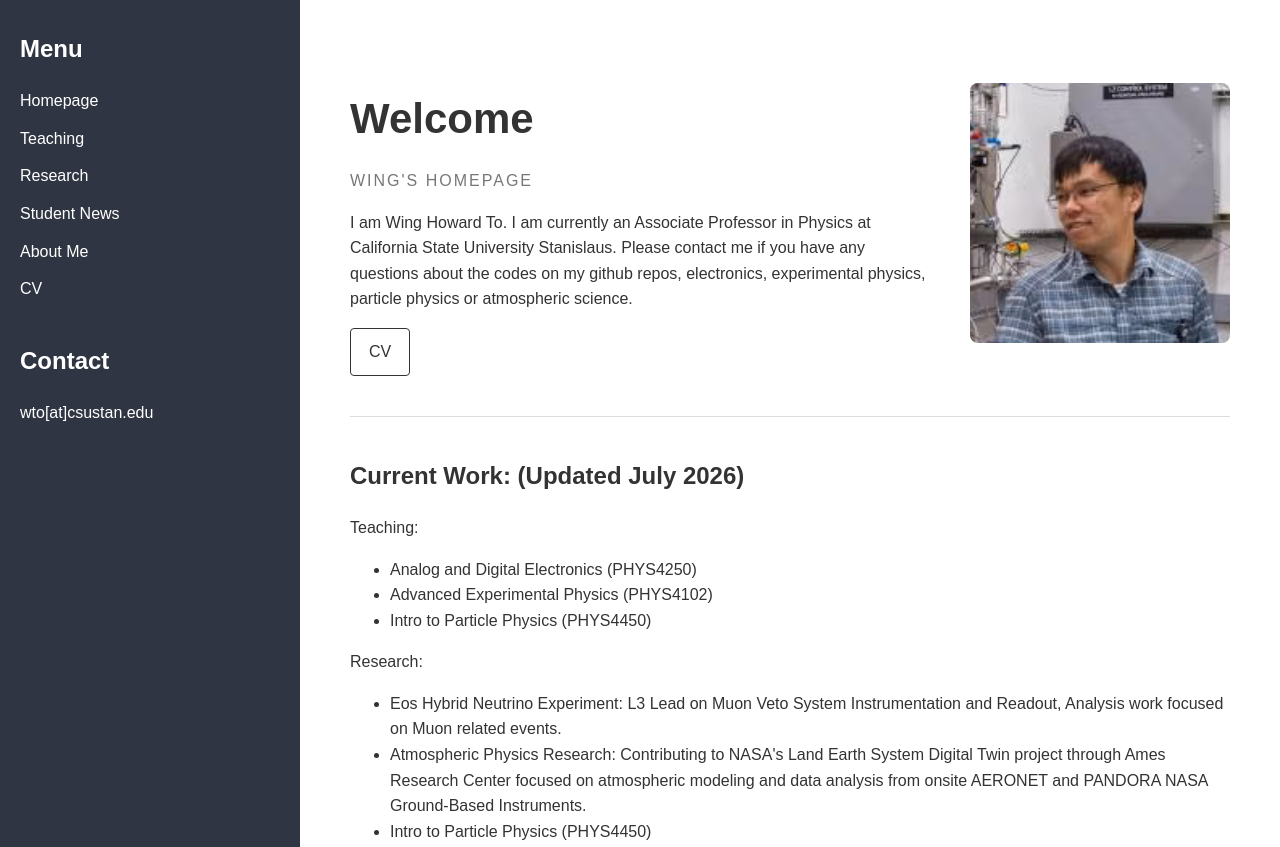
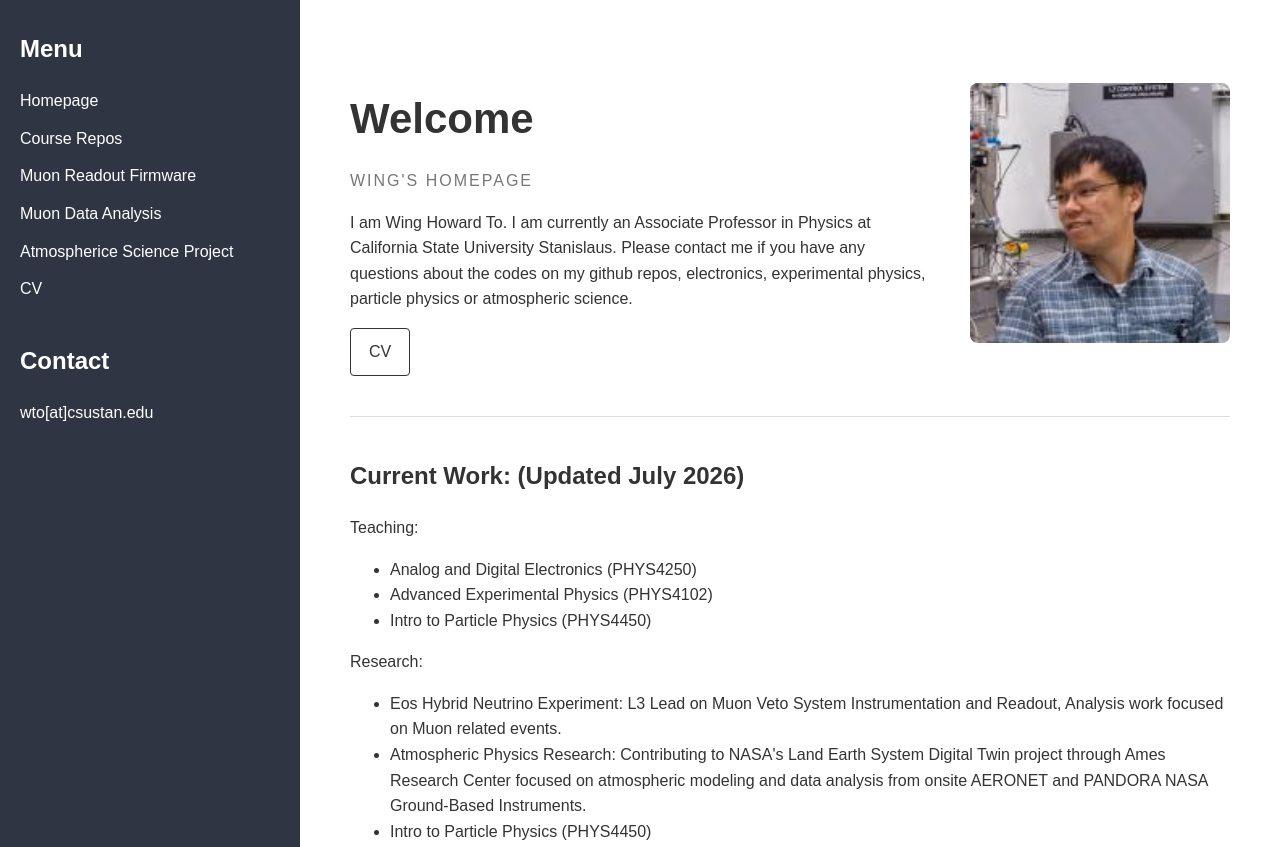
Before and after one commit to wtoslac/wtoslac.github.io, a plain HTML site: page index.html in a window 1280 px wide. Shown: the top 847 px of the page. Drawn offline with Linux system fonts and the light colour scheme.

Commit message:
Update index.html

```diff
--- a/index.html
+++ b/index.html
@@ -123,10 +123,10 @@
     <aside class="sidebar">
       <h2>Menu</h2>
       <a href="index.html">Homepage</a>
-      <a href="teaching.html">Teaching</a>
-      <a href="research.html">Research</a>
-      <a href="student-news.html">Student News</a>
-      <a href="about.html">About Me</a>
+      <a href="https://github.com/wtoslac/Teaching">Course Repos</a>
+      <a href="https://github.com/wtoslac/EosMuon">Muon Readout Firmware</a>
+      <a href="https://github.com/wtoslac/EosAnalyses">Muon Data Analysis</a>
+      <a href="https://github.com/wtoslac/LCLUCWRF">Atmospherice Science Project</a>
       <a href="cv.pdf">CV</a>
 
       <div class="section">
```
